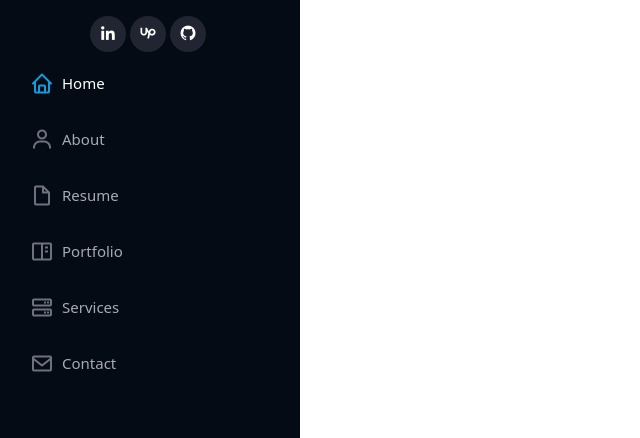
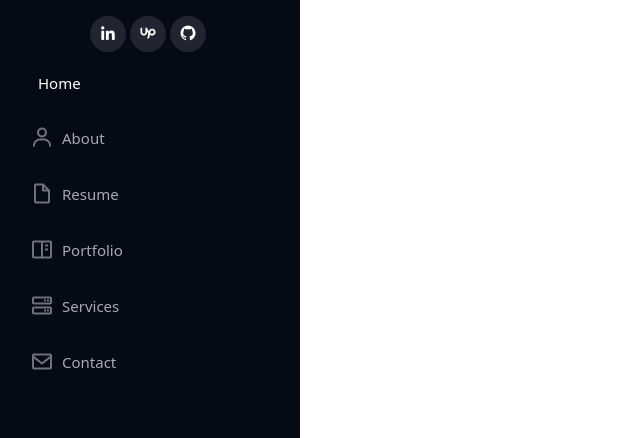
Before and after one commit to Forest-Dewberry/RZReactProfilePage, a React (Create React App) app: page / in a window 1280 px wide. Shown: the part 173-611 px from the top of the page, without its empty margins (0-640 px from the left). Built offline with nearby package versions, Linux system fonts and the light colour scheme.

Commit message:
NavItems Reactified

```diff
--- /dev/null
+++ b/src/components/navItem.js
@@ -0,0 +1,17 @@
+import React from 'react';
+
+class NavItem extends React.Component {
+  render() {
+    const { link, aClass, iClass, text } = this.props;
+
+    return (
+      <li>
+        <a href={link} className={aClass}>
+          <i className={iClass}></i> <span>{text}</span>
+        </a>
+      </li>
+    );
+  }
+}
+
+export default NavItem;
--- a/src/components/navbar.js
+++ b/src/components/navbar.js
@@ -1,40 +1,47 @@
 import React from 'react';
+import NavItem from './navItem';
 
 class Navbar extends React.Component {
   render() {
     return (
       <nav id='navbar' class='nav-menu navbar'>
         <ul>
-          <li>
-            <a href='#hero' class='nav-link scrollto active'>
-              <i class='bx bx-home'></i> <span>Home</span>
-            </a>
-          </li>
-          <li>
-            <a href='#about' class='nav-link scrollto'>
-              <i class='bx bx-user'></i> <span>About</span>
-            </a>
-          </li>
-          <li>
-            <a href='#resume' class='nav-link scrollto'>
-              <i class='bx bx-file-blank'></i> <span>Resume</span>
-            </a>
-          </li>
-          <li>
-            <a href='#portfolio' class='nav-link scrollto'>
-              <i class='bx bx-book-content'></i> <span>Portfolio</span>
-            </a>
-          </li>
-          <li>
-            <a href='#services' class='nav-link scrollto'>
-              <i class='bx bx-server'></i> <span>Services</span>
-            </a>
-          </li>
-          <li>
-            <a href='#contact' class='nav-link scrollto'>
-              <i class='bx bx-envelope'></i> <span>Contact</span>
-            </a>
-          </li>
+          <NavItem
+            link='#hero'
+            aClass='nav-link scrollto active'
+            iclass='bx bx-home'
+            text='Home'
+          />
+          <NavItem
+            link='#about'
+            aClass='nav-link scrollto'
+            iClass='bx bx-user'
+            text='About'
+          />
+          <NavItem
+            link='#resume'
+            aClass='nav-link scrollto'
+            iClass='bx bx-file-blank'
+            text='Resume'
+          />
+          <NavItem
+            link='#portfolio'
+            aClass='nav-link scrollto'
+            iClass='bx bx-book-content'
+            text='Portfolio'
+          />
+          <NavItem
+            aClink='#services'
+            aClass='nav-link scrollto'
+            iClass='bx bx-server'
+            text='Services'
+          />
+          <NavItem
+            aClink='#contact'
+            aClass='nav-link scrollto'
+            iClass='bx bx-envelope'
+            text='Contact'
+          />
         </ul>
       </nav>
     );
```
